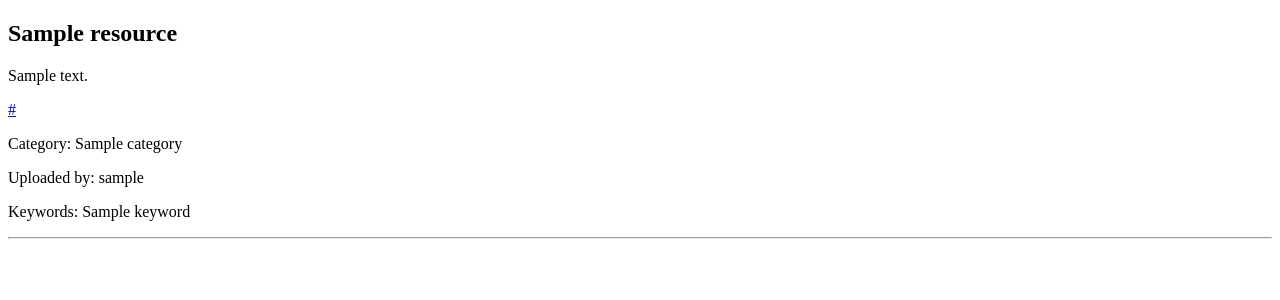
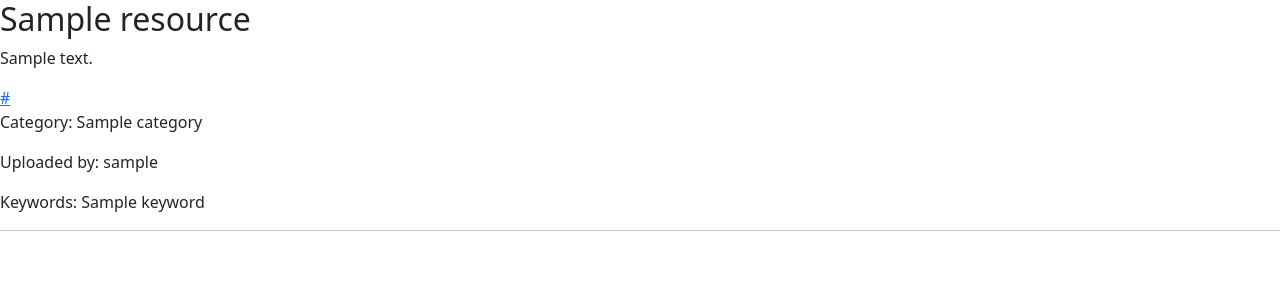
Before and after one commit to daisy21000/developer-resources, a Django app: template resources/templates/resources/index.html in a window 1280 px wide. Shown: the top 300 px of the page. Run offline with Django 4.2, Linux system fonts and the light colour scheme; the template is opened without the code that fills it: most values are stand-ins (such as "Sample title", 1, 10 or a date in 2020).

Commit message:
Add base HTML template and configure settings for template directory

```diff
--- a/developer_toolkit/settings.py
+++ b/developer_toolkit/settings.py
@@ -18,6 +18,7 @@ if os.path.exists('env.py'):
 
 # Build paths inside the project like this: BASE_DIR / 'subdir'.
 BASE_DIR = Path(__file__).resolve().parent.parent
+TEMPLATES_DIR = os.path.join(BASE_DIR, 'templates')
 
 
 # Quick-start development settings - unsuitable for production
@@ -27,7 +28,7 @@ BASE_DIR = Path(__file__).resolve().parent.parent
 SECRET_KEY = os.environ.get('SECRET_KEY')
 
 # SECURITY WARNING: don't run with debug turned on in production!
-DEBUG = False
+DEBUG = True
 
 ALLOWED_HOSTS = ['.herokuapp.com', '127.0.0.1']
 
@@ -62,7 +63,7 @@ ROOT_URLCONF = 'developer_toolkit.urls'
 TEMPLATES = [
     {
         'BACKEND': 'django.template.backends.django.DjangoTemplates',
-        'DIRS': [],
+        'DIRS': [TEMPLATES_DIR],
         'APP_DIRS': True,
         'OPTIONS': {
             'context_processors': [
--- a/resources/templates/resources/index.html
+++ b/resources/templates/resources/index.html
@@ -1,11 +1,5 @@
-<!DOCTYPE html>
-<html lang="en">
-<head>
-    <meta charset="UTF-8">
-    <meta name="viewport" content="width=device-width, initial-scale=1.0">
-    <title>Developer Toolkit</title>
-</head>
-<body>
+{% extends "base.html" %}
+{% block content %}
 {% for resource in resources %}
     <h2>{{ resource.name }}</h2>
     <p>{{ resource.description }}</p>
@@ -15,5 +9,4 @@
     <p>Keywords: {{ resource.keywords.all|join:", " }}</p>
     <hr>
 {% endfor %}
-</body>
-</html>
+{% endblock %}
--- /dev/null
+++ b/templates/base.html
@@ -0,0 +1,36 @@
+<!DOCTYPE html>
+<html lang="en">
+<head>
+    <meta charset="UTF-8">
+    <meta name="viewport" content="width=device-width, initial-scale=1.0">
+    <title>Developer Toolkit</title>
+
+    <!-- Google Fonts -->
+    <link rel="preconnect" href="https://fonts.googleapis.com">
+    <link rel="preconnect" href="https://fonts.gstatic.com" crossorigin>
+    <link href="https://fonts.googleapis.com/css2?family=Montserrat:ital,wght@0,100..900;1,100..900&family=Roboto+Mono:ital,wght@0,100..700;1,100..700&display=swap" rel="stylesheet">
+
+    <!-- Bootstrap CSS -->
+    <link href="https://cdn.jsdelivr.net/npm/bootstrap@5.3.8/dist/css/bootstrap.min.css" rel="stylesheet" integrity="sha384-sRIl4kxILFvY47J16cr9ZwB07vP4J8+LH7qKQnuqkuIAvNWLzeN8tE5YBujZqJLB" crossorigin="anonymous">
+
+    <!-- Bootstrap Icons -->
+    <link rel="stylesheet" href="https://cdn.jsdelivr.net/npm/bootstrap-icons@1.13.1/font/bootstrap-icons.min.css">
+</head>
+<body>
+    <!-- Navbar Start -->
+    <nav></nav>
+    <!-- Navbar End -->
+    <!-- Main Content Start -->
+    <main>
+        {% block content %}
+        {% endblock %}
+    </main>
+    <!-- Main Content End -->
+    <!-- Footer Start -->
+    <footer></footer>
+    <!-- Footer End -->
+
+    <!-- Bootstrap JS -->
+    <script src="https://cdn.jsdelivr.net/npm/bootstrap@5.3.8/dist/js/bootstrap.bundle.min.js" integrity="sha384-FKyoEForCGlyvwx9Hj09JcYn3nv7wiPVlz7YYwJrWVcXK/BmnVDxM+D2scQbITxI" crossorigin="anonymous"></script>
+</body>
+</html>
```
Lines whose indentation alone changed are shown as unchanged.
